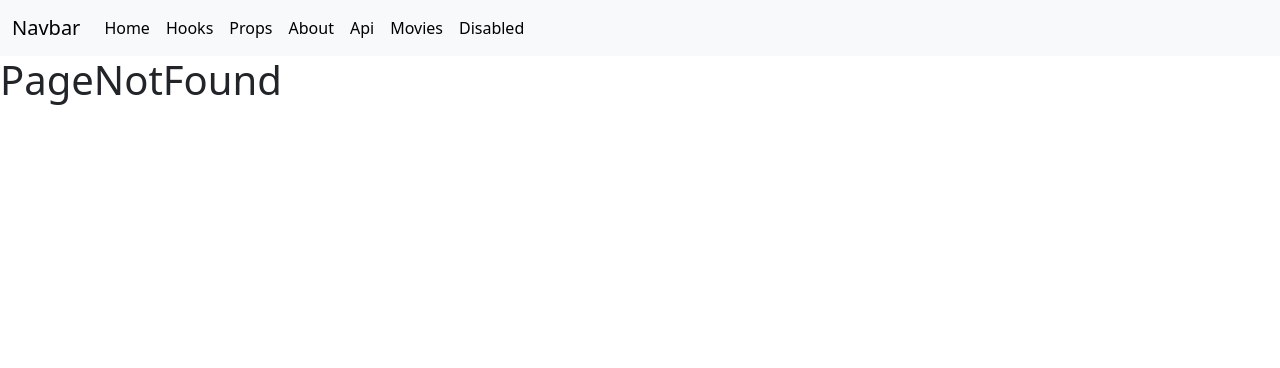
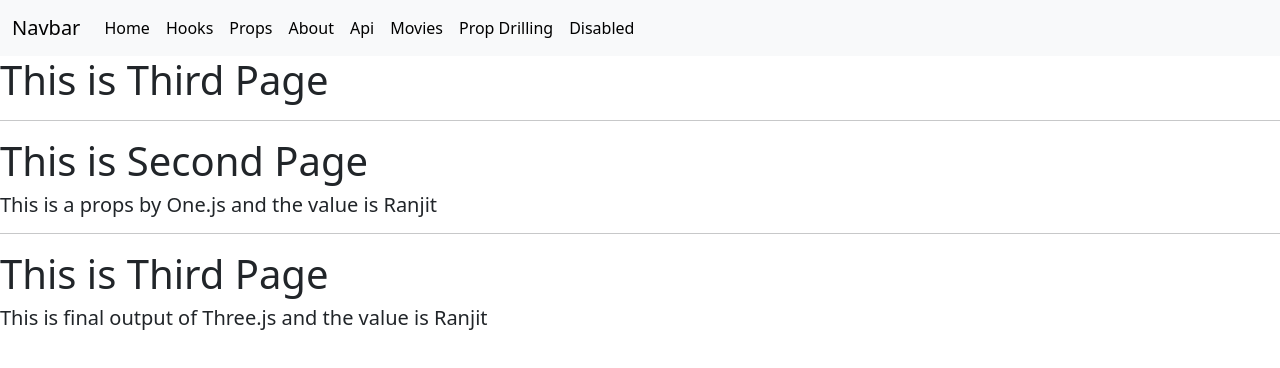
Before and after one commit to Ranjitk0001/React, a React (Create React App) app in the folder ReactNotesInProject/react-note-topic-ways/: page /PropDrilling in a window 1280 px wide. Shown: the top 368 px of the page. Built offline with nearby package versions, Linux system fonts and the light colour scheme.

Commit message:
This used for limited data show it

```diff
--- a/ReactNotesInProject/react-note-topic-ways/src/App.js
+++ b/ReactNotesInProject/react-note-topic-ways/src/App.js
@@ -11,6 +11,7 @@ import Api4 from "./component/Api/Api4";
 import MoviesApi from "./component/Api/MoviesApi";
 // import HookUseContext from "./component/Hooks/HookUseContext";
 import Parent from "./component/Hooks/Parent";
+import One from "./component/Hooks/useContext/One";
 // import Api from "./component/Api/Api";
 // import Api2 from "./component/Api/Api2";
 
@@ -34,6 +35,7 @@ function App() {
           </Route>
           <Route path="/api" element={<Api4 />} />
           <Route path="/movies" element={<MoviesApi />} />
+          <Route path="/PropDrilling" element={<One />} />
         </Routes>
       </Router>
     </>
--- /dev/null
+++ b/ReactNotesInProject/react-note-topic-ways/src/component/Hooks/useContext/One.js
@@ -0,0 +1,18 @@
+import React from 'react'
+import Two from './Two'
+import RouteNavbar from '../../Routing/RouteNavbar'
+
+const One = () => {
+    const name="Ranjit"
+  return (
+    <>
+    <RouteNavbar/>
+         <h1>This is Third Page</h1>
+
+         <hr/>
+         <Two name1={name}/>
+    </>
+  )
+}
+
+export default One
--- /dev/null
+++ b/ReactNotesInProject/react-note-topic-ways/src/component/Hooks/useContext/Three.js
@@ -0,0 +1,13 @@
+import React from 'react'
+
+const Three = (props) => {
+  return (
+    <>
+
+     <h1>This is Third Page</h1>
+     <h5>This is final output of Three.js and the value is {props.name3}</h5>
+    </>
+  )
+}
+
+export default Three
--- /dev/null
+++ b/ReactNotesInProject/react-note-topic-ways/src/component/Hooks/useContext/Two.js
@@ -0,0 +1,17 @@
+import React from 'react'
+import Three from './Three'
+
+const Two = (props) => {
+    const name2=props.name1;
+  return (
+    <>
+
+         <h1>This is Second Page</h1>
+         <h5>This is a props by One.js and  the value is {props.name1}</h5>
+         <hr/>
+         <Three name3={name2}/>
+    </>
+  )
+}
+
+export default Two
--- a/ReactNotesInProject/react-note-topic-ways/src/component/Routing/RouteNavbar.js
+++ b/ReactNotesInProject/react-note-topic-ways/src/component/Routing/RouteNavbar.js
@@ -36,6 +36,9 @@ const RouteNavbar = () => {
         <li className="nav-item">
           <NavLink className="nav-link active" to={'/movies'}>Movies</NavLink>
         </li>
+        <li className="nav-item">
+          <NavLink className="nav-link active" to={'/PropDrilling'}>Prop Drilling</NavLink>
+        </li>
 
         <li className="nav-item">
           <NavLink className="nav-link disabled" aria-disabled="true">Disabled</NavLink>
```
